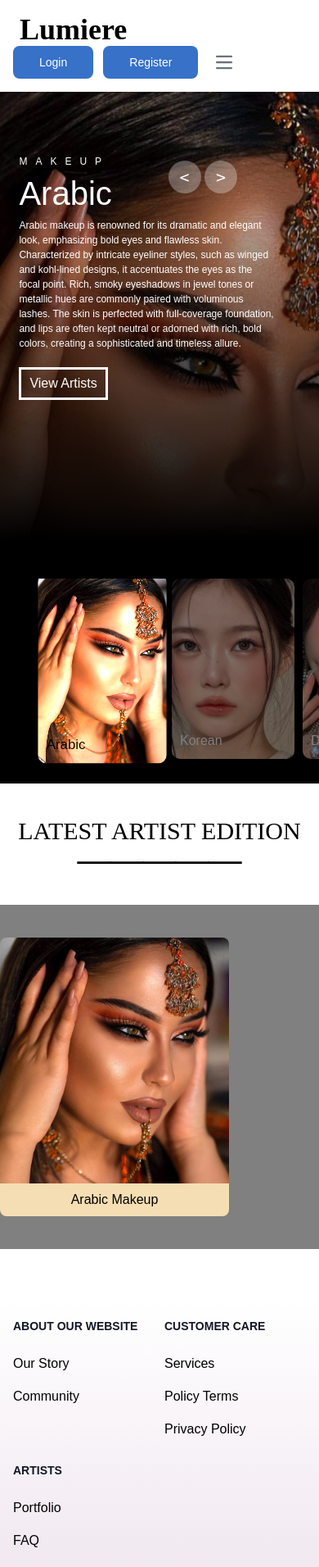
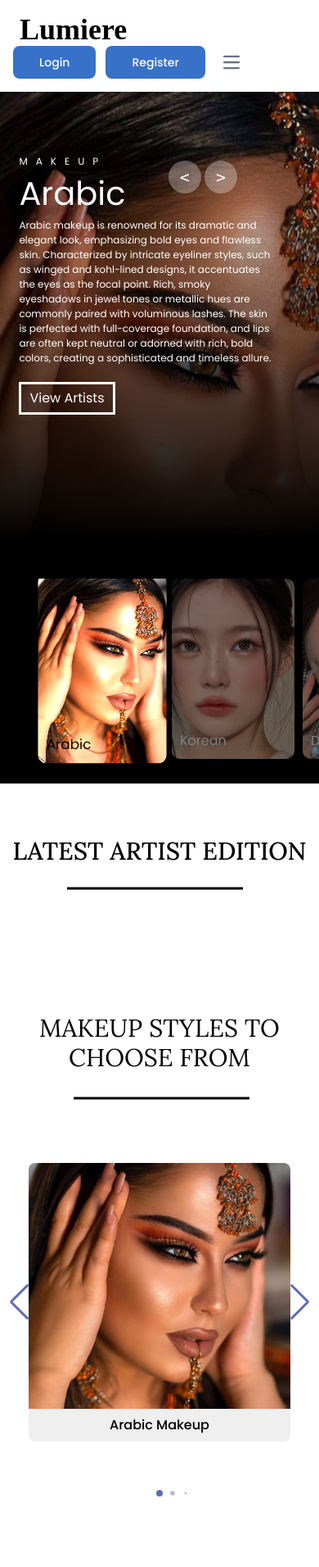
Before and after one commit to Jengrg01/FYP, a Django app: page / in a window 390 px wide. Shown: the top 1912 px of the page at 82% size. Run offline with Django 5.2, Linux system fonts and the light colour scheme; data that the repository does not hold is empty; some libraries are stand-ins or nearby versions; some web fonts are replaced.

Commit message:
completion of responsive card slider with swiperjs

```diff
--- a/app/templates/artists/cardslider.html
+++ b/app/templates/artists/cardslider.html
@@ -1,19 +1,85 @@
+<!-- SwiperJS CSS Link for card slider -->
+<link
+rel="stylesheet"
+href="https://cdn.jsdelivr.net/npm/swiper@11/swiper-bundle.min.css"
+/>
 {% load static %}
-<div class="card-body">
-    <div class="card-container mb-10 max-w-[1380px] w-full">
-        <div class="card-subcontainer">
+<link rel="stylesheet" href="{% static 'css/cardslider.css' %}">
+<body>
+    <div class="card-body mb-20 -mt-14">
+        <div class="container swiper">
             <div class="card-wrapper">
-                <div class="card ">
+                <ul class="card-list swiper-wrapper">
+                    <li class="card-item swiper-slide">
                         <div class="image-box">
-                        <a href="#"><img src="{% static 'uploads/Arabic.jpg' %}" alt="Arabic makeup"></a>
+                            <a href="#" class="card-link"><img src="{% static 'uploads/Arabic.jpg' %}" alt="Arabic makeup"></a>
                         </div>
                         <div class="artist-details py-2">
                             <div class="artist-name">
                                 <h3 class="name">Arabic Makeup</h3>
                             </div>
                         </div>
+                    </li>
+                    <li class="card-item swiper-slide">
+                        <div class="image-box">
+                            <a href="#" class="card-link"><img src="{% static 'uploads/Douyin.jpg' %}" alt="Douyin makeup"></a>
+                        </div>
+                        <div class="artist-details py-2">
+                            <div class="artist-name">
+                                <h3 class="name">Douyin Makeup</h3>
+                            </div>
+                        </div>
+                    </li>
+                    <li class="card-item swiper-slide">
+                        <div class="image-box">
+                            <a href="#" class="card-link"><img src="{% static 'uploads/Indian.jpg' %}" alt="Indian makeup"></a>
+                        </div>
+                        <div class="artist-details py-2">
+                            <div class="artist-name">
+                                <h3 class="name">Indian Makeup</h3>
+                            </div>
+                        </div>
+                    </li>
+                    <li class="card-item swiper-slide">
+                        <div class="image-box">
+                            <a href="#" class="card-link"><img src="{% static 'uploads/Japanese.jpg' %}" alt="Japanese makeup"></a>
+                        </div>
+                        <div class="artist-details py-2">
+                            <div class="artist-name">
+                                <h3 class="name">Japanese Makeup</h3>
+                            </div>
+                        </div>
+                    </li>
+                    <li class="card-item swiper-slide" >
+                        <div class="image-box">
+                            <a href="#" class="card-link"><img src="{% static 'uploads/korean.jpg' %}" alt="korean makeup"></a>
+                        </div>
+                        <div class="artist-details py-2">
+                            <div class="artist-name">
+                                <h3 class="name">Korean Makeup</h3>
+                            </div>
+                        </div>
+                    </li>
+                    <li class="card-item swiper-slide">
+                        <div class="image-box">
+                            <a href="#" class="card-link"><img src="{% static 'uploads/Western.jpg' %}" alt="Western makeup"></a>
+                        </div>
+                        <div class="artist-details py-2">
+                            <div class="artist-name">
+                                <h3 class="name">Western Makeup</h3>
+                            </div>
+                        </div>
+                    </li>
+                </ul>
+                <div class="swiper-pagination"></div>
+                <div class="swiper-button-prev"></div>
+                <div class="swiper-button-next"></div>
+
             </div>
     </div>
     </div>
-    </div>
-</div>
+
+    <!-- SwiperJs script Link -->
+    <script src="https://cdn.jsdelivr.net/npm/swiper@11/swiper-bundle.min.js"></script>
+    <script src="{% static 'js/cardslider.js' %}"></script>
+</body>
--- a/app/templates/artists/index.html
+++ b/app/templates/artists/index.html
@@ -12,12 +12,19 @@
 <!-- Latest artist card content section !!!! -->
 
 <h1
-  class="text-3xl text-center text-black mt-10 font-medium"
+  class="text-3xl text-center text-black mt-16 font-medium"
   style="font-family: Lora"
 >
   LATEST ARTIST EDITION
 </h1>
-<h1 class="text-center text-7xl font-bold -mt-12 mb-10">_____</h1>
+<div class="flex justify-center mt-2 mb-3 ml-16">
+  <svg height="80" width="300" xmlns="http://www.w3.org/2000/svg">
+    <g fill="none" stroke="black">
+      <path stroke-width="3" d="M5 20 l215 0" />
+    </g>
+  </svg>
+</div>
+
 <div class="flex justify-evenly gap-5 flex-wrap mb-2">
   {% for m in makeup %}
   <div
@@ -82,6 +89,19 @@
 
 <!-- Latest artist card content section END!!!! -->
  <!-- Makeup styles -->
+ <h1
+ class="text-3xl text-center text-black mt-20 font-normal"
+ style="font-family: Lora"
+>
+ MAKEUP STYLES TO CHOOSE FROM
+</h1>
+<div class="flex justify-center mt-3 ml-20 ">
+ <svg height="80" width="300" xmlns="http://www.w3.org/2000/svg">
+   <g fill="none" stroke="black">
+     <path stroke-width="3" d="M5 20 l215 0" />
+   </g>
+ </svg>
+</div>
  {% include 'artists/cardslider.html' %}
 
 {% endblock %}
--- /dev/null
+++ b/static/css/cardslider.css
@@ -0,0 +1,59 @@
+ /* -------card slider-------- */
+ @import url('https://fonts.googleapis.com/css2?family=Lora:ital,wght@0,400..700;1,400..700&family=Poppins:ital,wght@0,100;0,200;0,300;0,400;0,500;0,600;0,700;0,800;0,900;1,100;1,200;1,300;1,400;1,500;1,600;1,700;1,800;1,900&display=swap');
+
+ *{
+   font-family: "Poppins", sans-serif;
+ }
+ .card-body{
+   display: flex;
+   align-items: center;
+   justify-content:center ;
+   min-height: 30vh;
+ }
+ .container{
+   padding: 40px 0;
+   max-width: 1380px;
+   width: 100%;
+
+ }
+ .card-list .card-item{
+   border-radius: 8px;
+   width: 400px;
+   padding: 35px;
+   list-style: none;
+ }
+ .card-list .card-item .image-box {
+   height: 300px;
+   width: 100%;
+ }
+ .card-list .card-item .image-box .card-link img{
+   width: 100%;
+   object-fit: cover;
+   height: 100%;
+   border-radius: 8px 8px 0 0;
+ }
+ .card-list .card-item .artist-details{
+   background-color:#efefef;
+   border-radius: 0 0 8px 8px;
+ }
+ .card-list .card-item .artist-details .name{
+   font-size: 16px;
+   font-weight: 500;
+   text-align: center;
+
+ }
+ .swiper-pagination-bullet {
+    background-color: #686e8e; /* Custom color for bullets */
+    opacity: 0.5; /* Default opacity */
+  }
+
+  /* Change the color when a bullet is active */
+  .swiper-pagination-bullet-active {
+    background-color: #5f6cb7; /* Custom color for active bullet */
+    opacity: 1; /* Fully opaque */
+  }
+  .swiper-button-next,
+.swiper-button-prev {
+  color: #5f6cb7; /* Default button color */
+  transition: 0.3s ease;
+}
--- a/static/css/landingpage.css
+++ b/static/css/landingpage.css
@@ -171,45 +171,3 @@
     }
 
   }
-  /* -------card slider-------- */
-  @import url('https://fonts.googleapis.com/css2?family=Lora:ital,wght@0,400..700;1,400..700&family=Poppins:ital,wght@0,100;0,200;0,300;0,400;0,500;0,600;0,700;0,800;0,900;1,100;1,200;1,300;1,400;1,500;1,600;1,700;1,800;1,900&display=swap');
-
-*{
-  font-family: "Poppins", sans-serif;
-}
-.card-body{
-  box-sizing: border-box;
-  display: flex;
-  align-items: center;
-  justify-content:center ;
-
-
-}
-.card-container{
-  padding: 40px 0;
-  background-color: grey;
-}
-.card{
-  border-radius: 8px;
-  width: 280px;
-}
-.card .image-box{
-  height: 300px;
-  width: 100%;
-}
-.card .image-box img{
-  width: 100%;
-  object-fit: cover;
-  height: 100%;
-  border-radius: 8px 8px 0 0;
-}
-.card .artist-details{
-  background-color: wheat;
-  border-radius: 0 0 8px 8px;
-}
-.card .artist-details .name{
-  font-size: 16px;
-  font-weight: 500;
-  text-align: center;
-
-}
--- /dev/null
+++ b/static/js/cardslider.js
@@ -0,0 +1,28 @@
+const swiper = new Swiper('.card-wrapper', {
+    loop: true,
+    grabCursor: true,
+    spaceBetween: 30,
+    // If we need pagination
+    pagination: {
+      el: '.swiper-pagination',
+      clickable: true,
+      dynamicBullets: true
+    },
+
+    // Navigation arrows
+    navigation: {
+      nextEl: '.swiper-button-next',
+      prevEl: '.swiper-button-prev',
+    },
+    breakpoints: {
+        0:{
+            slidesPerView:1
+        },
+        768:{
+            slidesPerView:2
+        },
+        1024:{
+            slidesPerView:3
+        }
+    }
+  });
--- a/templates/index.html
+++ b/templates/index.html
@@ -9,10 +9,7 @@
     {% endblock %}
 
     {% load static %}
-    <link
-  rel="stylesheet"
-  href="https://cdn.jsdelivr.net/npm/swiper@11/swiper-bundle.min.css"
-/>
+
     <script src="https://cdn.tailwindcss.com"></script>
     <link
       href="https://cdn.jsdelivr.net/npm/flowbite@2.5.2/dist/flowbite.min.css"
@@ -189,6 +186,7 @@
 
     <!-- if flowbite js is ever required, use the js link to access here !!!! -->
     <script src="{% static 'js/imageslider.js' %}"></script>
+
     <script src="https://cdn.jsdelivr.net/npm/flowbite@2.5.2/dist/flowbite.min.js"></script>
   </body>
 </html>
```
Lines whose indentation alone changed are shown as unchanged.
